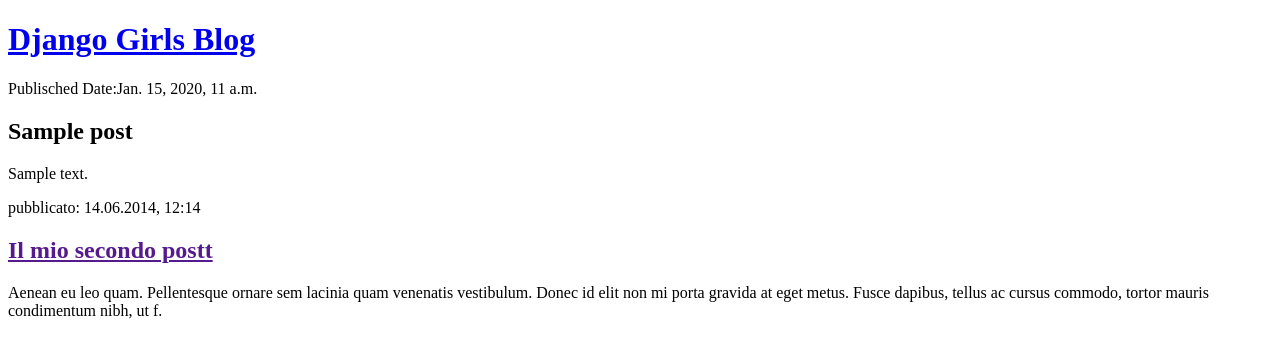
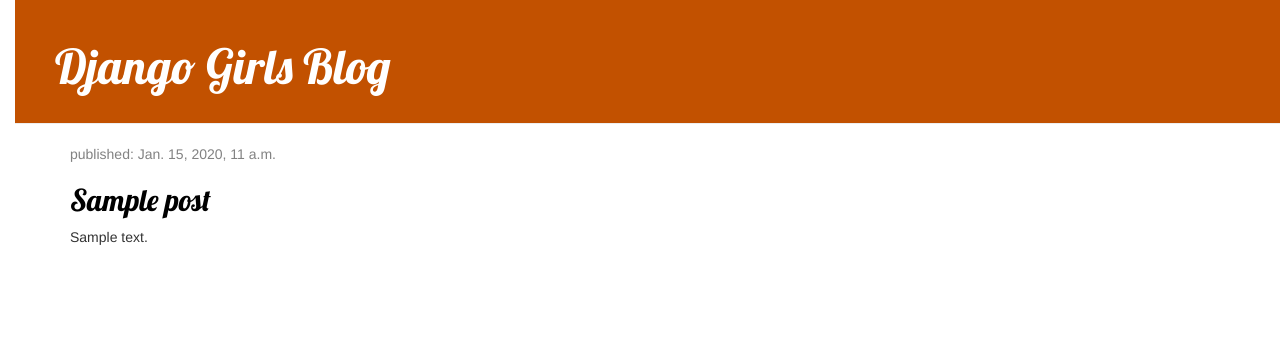
Before and after one commit to Doc082/my-first-blog, a Django app: page / in a window 1280 px wide. Shown: the top 358 px of the page. Run offline with Django 3.2, Linux system fonts and the light colour scheme; tables that the repository leaves empty hold one stand-in row (values such as "Sample post"); some libraries are stand-ins or nearby versions.

Commit message:
Aggiunti template di base e pagina di apertura articoli

```diff
--- /dev/null
+++ b/blog/sblog/static/css/blog.css
@@ -0,0 +1,54 @@
+h1 a, h2 a{
+    color: #C25100;
+    font-family: 'Lobster';
+}
+
+body {
+    padding-left: 15px;
+}
+
+.page-header {
+     background-color: #C25100;
+     margin-top: 0;
+     padding: 20px 20px 20px 40px;
+}
+
+.page-header h1, .page-header h1 a, .page-header h1 a:visited, .page-header h1 a:active {
+     color: #ffffff;
+     font-size: 36pt;
+     text-decoration: none;
+}
+
+.content {
+     margin-left: 40px;
+}
+
+h1, h2, h3, h4 {
+     font-family: 'Lobster', cursive;
+}
+
+.date {
+     color: #828282;
+}
+
+.save {
+     float: right; }
+
+.post-form textarea, .post-form input {
+     width: 100%;
+}
+
+.top-menu, .top-menu:hover, .top-menu:visited {
+     color: #ffffff;
+     float: right;
+     font-size: 26pt;
+     margin-right: 20px;
+}
+
+.post {
+     margin-bottom: 70px;
+}
+
+.post h2 a, .post h2 a:visited {
+     color: #000000;
+}
--- /dev/null
+++ b/blog/sblog/templates/sblog/base.html
@@ -0,0 +1,29 @@
+<!DOCTYPE html>
+{% load static %}
+<html lang="en">
+<head>
+    <meta charset="UTF-8">
+    <title>Blog</title>
+    <link href="//fonts.googleapis.com/css?family=Lobster&subset=latin,latin-ext" rel="stylesheet" type="text/css">
+    <link rel="stylesheet" href="//maxcdn.bootstrapcdn.com/bootstrap/3.2.0/css/bootstrap.min.css">
+    <link rel="stylesheet" href="//maxcdn.bootstrapcdn.com/bootstrap/3.2.0/css/bootstrap-theme.min.css">
+    <link rel="stylesheet" href="{% static 'css/blog.css' %}">
+</head>
+<body>
+        <div class="page-header">
+            <h1><a href="/">Django Girls Blog</a></h1>
+        </div>
+
+        <div class="content container">
+    <div class="row">
+        <div class="col-md-8">
+            {% block content %}
+            {% endblock %}
+        </div>
+    </div>
+</div>
+
+
+
+</body>
+</html>
--- a/blog/sblog/templates/sblog/post_list.html
+++ b/blog/sblog/templates/sblog/post_list.html
@@ -1,29 +1,12 @@
-<!DOCTYPE html>
-<html lang="en">
-<head>
-    <meta charset="UTF-8">
-    <title>Blog</title>
-</head>
-<body>
-   <div>
-            <h1><a href="/">Django Girls Blog</a></h1>
-        </div>
-
-        <div>
+    {% extends 'sblog/base.html' %}
+        {% block content %}
             {% for post in posts %}
-                <div>
-                    <p>Publisched Date:{{ post.published_date }}</p>
-                    <h2>{{ post.title }}</h2>
+                <div class="post">
+                    <div class="date">
+                        <p>published: {{ post.published_date }}</p>
+                    </div>
+                    <h2><a href="{% url 'post_detail' pk=post.pk %}">{{ post.title }}</a></h2>
                     <p>{{ post.text|linebreaksbr }}</p>
                 </div>
             {% endfor %}
-        </div>
-
-        <div>
-            <p>pubblicato: 14.06.2014, 12:14</p>
-            <h2><a href="">Il mio secondo postt</a></h2>
-            <p>Aenean eu leo quam. Pellentesque ornare sem lacinia quam venenatis vestibulum. Donec id elit non mi porta gravida at eget metus. Fusce dapibus, tellus ac cursus commodo, tortor mauris condimentum nibh, ut f.</p>
-        </div>
-
-</body>
-</html>
+        {% endblock %}
--- a/blog/sblog/urls.py
+++ b/blog/sblog/urls.py
@@ -2,5 +2,6 @@
 from . import views
 
 urlpatterns = [
-    path('', views.post_list, name='post_list')
+    path('', views.post_list, name='post_list'),
+    path('post/<int:pk>/', views.post_detail, name='post_detail')
 ]
--- a/blog/sblog/views.py
+++ b/blog/sblog/views.py
@@ -1,4 +1,4 @@
-from django.shortcuts import render
+from django.shortcuts import render, get_object_or_404
 from .models import Post
 from django.utils import timezone
 
@@ -6,3 +6,7 @@
 def post_list(request):
     posts = Post.objects.filter(published_date__lte = timezone.now()).order_by('-published_date')
     return render(request, 'sblog/post_list.html', {'posts': posts})
+
+def post_detail(request, pk):
+    post = get_object_or_404(Post, pk=pk)
+    return render(request, 'sblog/post_detail.html', {'post': post})
```
Also changed, not shown: blog/sblog/templates/sblog/post_detail.html (added, +13 -0 lines).
